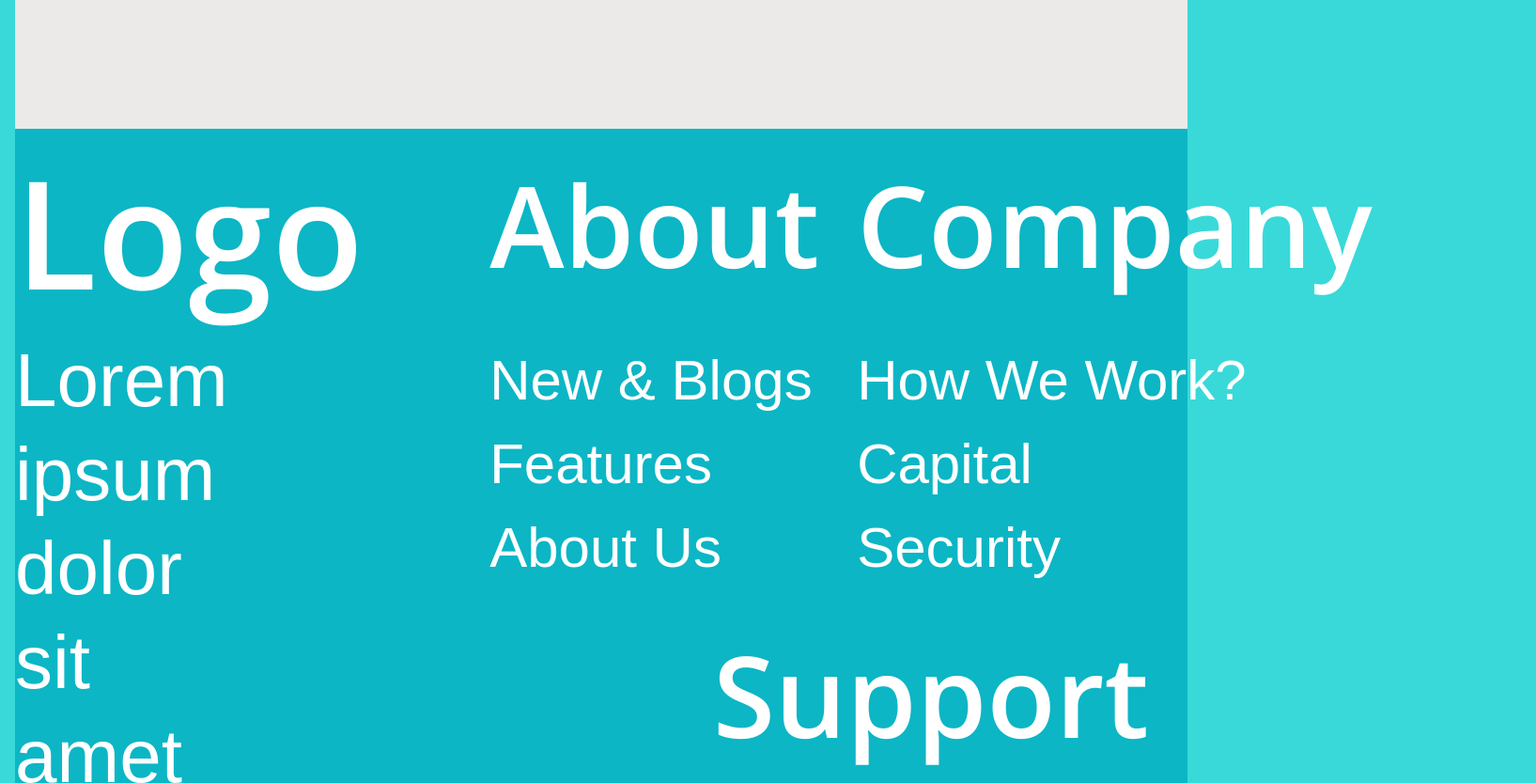
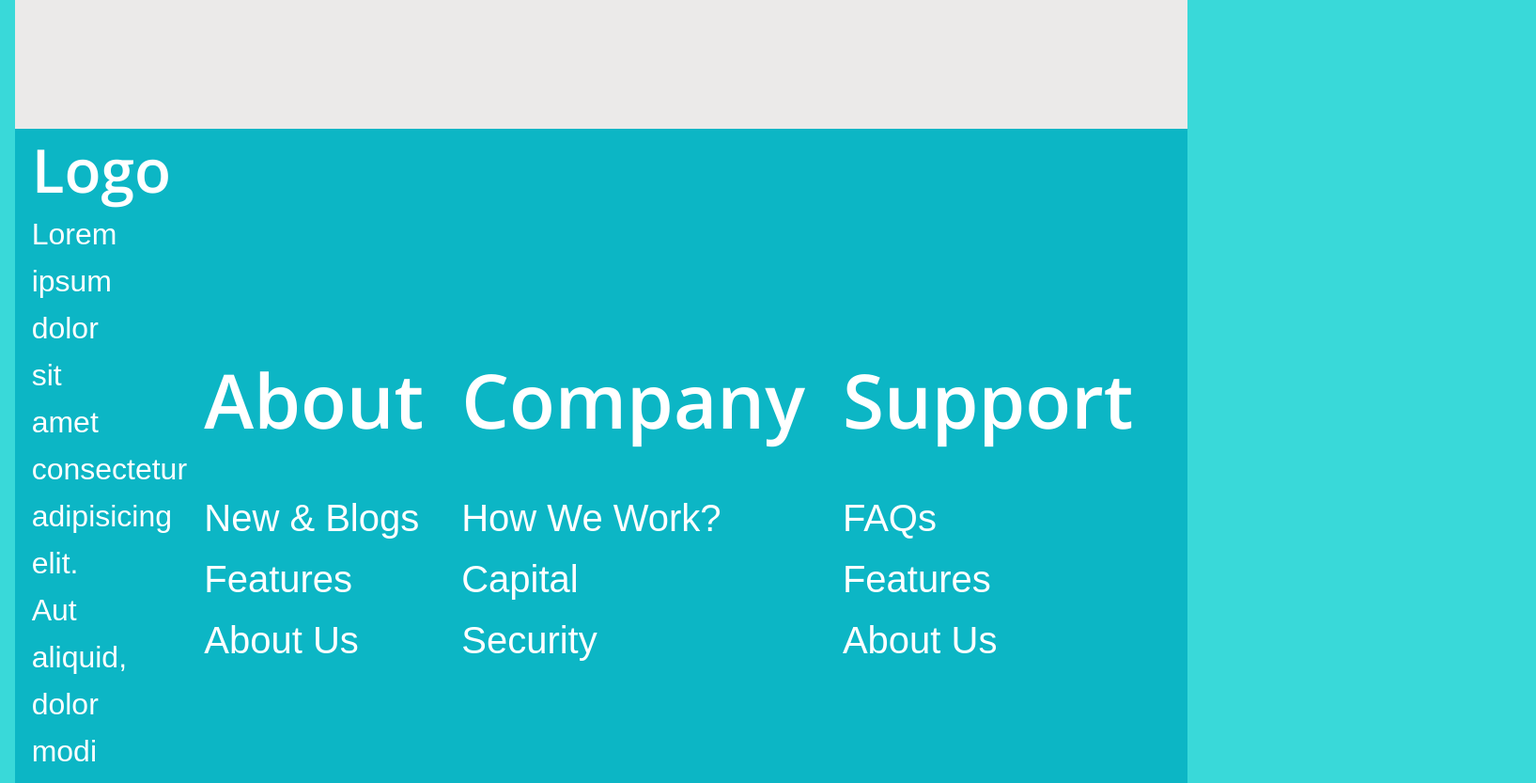
Before and after one commit to mmabbas786/Art-Project-Web-Dev, a plain HTML site: page index.html in a window 1280 px wide. Shown: the part 5920-6753 px from the top of the page at 94% size, 1635 px wide, since content can reach past the window. Drawn offline with nearby package versions, Linux system fonts and the light colour scheme.

Commit message:
Update style.css

```diff
--- a/style.css
+++ b/style.css
@@ -140,10 +140,10 @@ main .img{
 
 /* Footer Start */
 footer{
-    margin-top: 10rem;
+    margin-top: 3rem;
     height: 100vh;
     display: flex;
-    font-size: 60px;
+    font-size: 40px;
     flex-wrap: wrap;
     flex-direction: column;
     justify-content: space-around;
@@ -153,15 +153,15 @@ footer{
 }
 
 footer .logo-container{
-    font-size: 5rem;
+    font-size: 2rem;
     font-family: "Open Sans", sans-serif;
     margin-bottom: 40px;
 }
 
 footer .logo-container p{
-    max-width: 200px;
+    max-width: 100px;
     font-family: sans-serif;
-    line-height: 100px;
+    line-height: 50px;
     /*    */
 }
 
```
